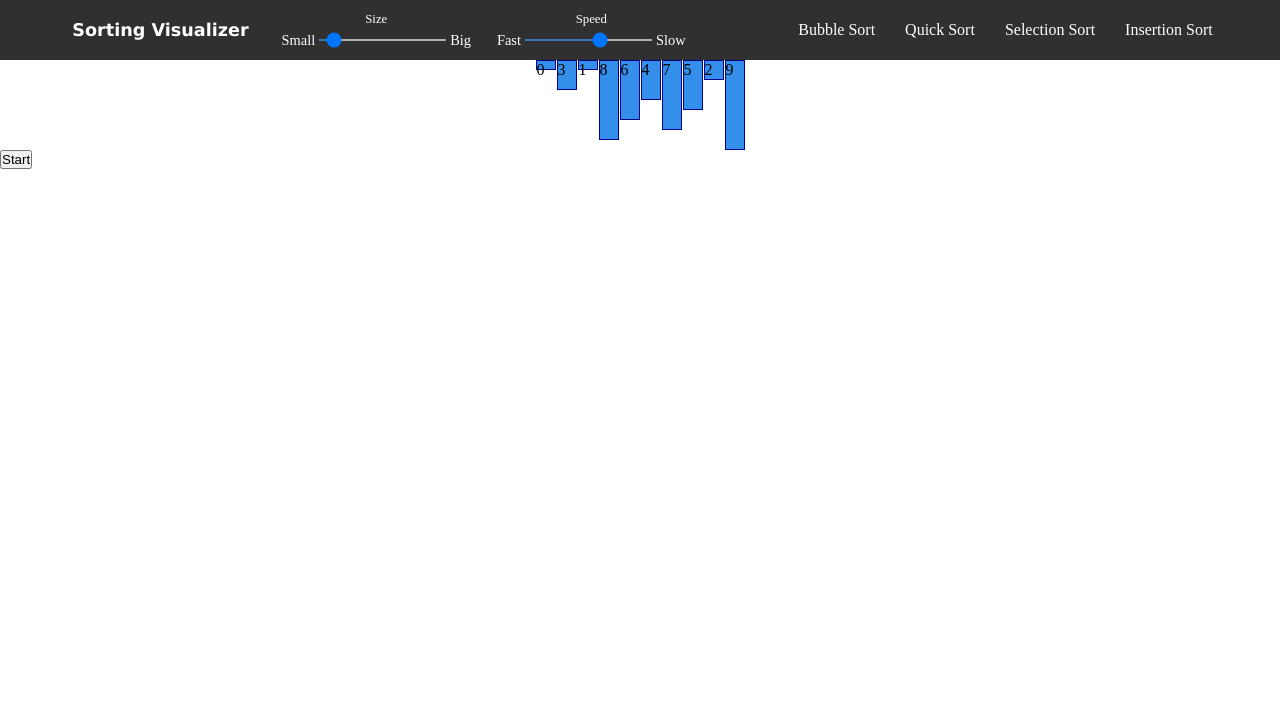
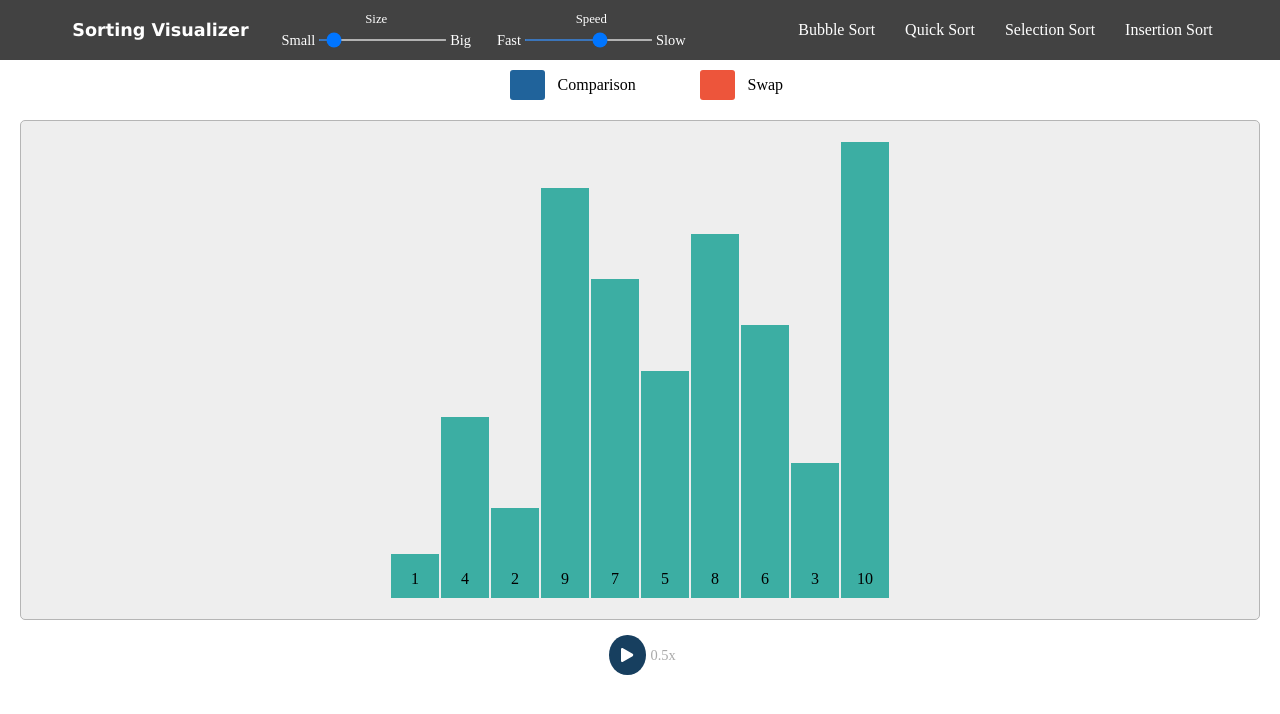
Before and after one commit to bright-fox/sorting-visualizer, a React (Create React App) app: page / in a window 1280 px wide. Shown: the top 714 px of the page. Built offline with nearby package versions, Linux system fonts and the light colour scheme.

Commit message:
Add fontawesome library, Add Controls Component

```diff
--- a/package.json
+++ b/package.json
@@ -3,6 +3,9 @@
   "version": "0.1.0",
   "private": true,
   "dependencies": {
+    "@fortawesome/fontawesome-svg-core": "^1.2.32",
+    "@fortawesome/free-solid-svg-icons": "^5.15.1",
+    "@fortawesome/react-fontawesome": "^0.1.12",
     "@testing-library/jest-dom": "^5.11.5",
     "@testing-library/react": "^11.1.0",
     "@testing-library/user-event": "^12.1.10",
--- a/src/actions/index.js
+++ b/src/actions/index.js
@@ -1,3 +1,5 @@
 export const SIZE = "ARRAY_SIZE"
 export const SPEED = "TRANSITION_SPEED"
 export const SORT = "SORT"
+export const START = "START"
+export const STOP = "STOP"
--- a/src/components/App.js
+++ b/src/components/App.js
@@ -6,10 +6,9 @@ import optionsReducer from '../reducers/optionsReducer'
 
 const App = () => {
     // Initialize options
-    const [state, dispatch] = useReducer(optionsReducer, { size: 10, speed: 0.5, sortAlgo: null })
+    const [state, dispatch] = useReducer(optionsReducer, { size: 10, speed: 0.5, sortAlgo: null, start: false })
     const optionsContextValue = useMemo(() => ({ state, dispatch }), [state, dispatch])
 
-    console.log(state)
     return (
         <OptionsContext.Provider value={optionsContextValue}>
             <Navbar />
--- /dev/null
+++ b/src/components/Controls.css
@@ -0,0 +1,24 @@
+.controls {
+    height: 50px;
+    display: flex;
+    justify-content: center;
+    align-items: center;
+}
+
+.play-button {
+    margin: 5px;
+    padding: 12px;
+    background-color: #173F5F;
+    color: #fff;
+    border: none;
+    border-radius: 100%;
+    font-size: 14px;
+    outline: none;
+    cursor: pointer;
+}
+
+.speed-control {
+    cursor: pointer;
+    color: darkgray;
+    font-size: 0.9rem;
+}
--- /dev/null
+++ b/src/components/Controls.js
@@ -0,0 +1,29 @@
+import React, { useContext } from 'react'
+import { FontAwesomeIcon } from '@fortawesome/react-fontawesome';
+import { faPlay, faPause } from '@fortawesome/free-solid-svg-icons'
+
+import "./Controls.css"
+import OptionsContext from '../contexts/OptionsContext';
+import { START, STOP } from '../actions';
+
+const Controls = ({ setStart }) => {
+    const { state, dispatch } = useContext(OptionsContext)
+
+    // play/pause button handler
+    const handleStart = () => {
+        if (state.sortAlgo === null) return
+
+        dispatch({ type: state.start ? STOP : START })
+    }
+
+    return (
+        <div className="controls">
+            <button onClick={handleStart} className="play-button">
+                <FontAwesomeIcon icon={state.start ? faPause : faPlay} />
+            </button>
+            <div className="speed-control">{state.speed}x</div>
+        </div>
+    )
+}
+
+export default Controls
--- a/src/components/Navbar.css
+++ b/src/components/Navbar.css
@@ -1,5 +1,5 @@
 .navbar {
-    background-color: #303030;
+    background-color: #424242;
     color: #fff;
     display: flex;
     align-items: center;
--- a/src/components/SortingVisualizer.css
+++ b/src/components/SortingVisualizer.css
@@ -1,13 +1,45 @@
+button:hover {
+    filter: brightness(80%)
+}
+
+.legend-container {
+    height: 50px;
+    display: flex;
+    justify-content: center;
+    align-items: center;
+}
+
+.color-container {
+    display: flex;
+    align-items: center;
+    margin: 2vw;
+}
+
+.color-box {
+    width: 35px;
+    height: 30px;
+    border-radius: 3px;
+    margin: 1vw;
+}
+
 .bar-container {
     display: flex;
     justify-content: center;
+    align-items: flex-end;
+    height: 500px;
+    background-color: #eee;
+    border: 1px solid #b5b5b5;
+    border-radius: 5px;
+    padding: 20px;
+    margin: 10px 20px;
 }
 
 .bar {
-    min-height: 10px;
-    width: 20px;
-    background-color: #348feb;
-    border: 1px solid darkblue;
-    margin-left: 0.5px;
-    margin-right: 0.5px;
+    max-width: 50px;
+    background-color: #3CAEA3;
+    border: 1px solid #eee;
+    display: flex;
+    justify-content: center;
+    align-items: flex-end;
+    padding-bottom: 10px;
 }
--- a/src/components/SortingVisualizer.js
+++ b/src/components/SortingVisualizer.js
@@ -1,22 +1,24 @@
 import React, { useContext, useEffect, useState } from "react"
-import { SORT } from "../actions"
+import { SORT, STOP } from "../actions"
 import bubblesort from "../algorithms/bubblesort"
 import OptionsContext from "../contexts/OptionsContext"
+import { shuffleArray, sleep, changeBarColors, calculateHeight } from "../utils"
+import { COMPARE_COLOR, NORMAL_COLOR, SWAP_COLOR } from "../variables"
+import Controls from "./Controls"
+
 import "./SortingVisualizer.css"
-import { shuffleArray, sleep, changeBarColors } from "../utils"
 
 const SortingVisualizer = () => {
     const { state, dispatch } = useContext(OptionsContext)
     const [array, setArray] = useState([])
     const [animations, setAnimations] = useState([])
-    const [start, setStart] = useState(false)
     const [index, setIndex] = useState(0)
 
     // create shuffled array
     useEffect(() => {
         let randomNumbers = []
 
-        for (let i = 0; i < state.size; i++) {
+        for (let i = 1; i <= state.size; i++) {
             randomNumbers.push(i)
         }
 
@@ -34,9 +36,9 @@ const SortingVisualizer = () => {
     // start the sorting animation
     useEffect(() => {
         const colorBars = async () => {
-            if (!start) return
+            if (!state.start) return
             if (index >= animations.length - 1) {
-                setStart(false)
+                dispatch({ type: STOP })
                 return setIndex(0)
             }
 
@@ -45,19 +47,19 @@ const SortingVisualizer = () => {
             const displayedBars = document.querySelectorAll(".bar")
 
             // color change for displaying comparison between two values
-            changeBarColors(displayedBars, animation.comparison, "green")
+            changeBarColors(displayedBars, animation.comparison, COMPARE_COLOR)
             await sleep(200)
 
             if (!animation.swap) {
                 // change color back to the original color
-                changeBarColors(displayedBars, animation.comparison, "blue")
+                changeBarColors(displayedBars, animation.comparison, NORMAL_COLOR)
             } else {
                 // color change to indicate swap of two values
-                changeBarColors(displayedBars, animation.swap, "red")
+                changeBarColors(displayedBars, animation.swap, SWAP_COLOR)
                 await sleep(200)
 
                 // change color back to the original color
-                changeBarColors(displayedBars, animation.swap, "blue")
+                changeBarColors(displayedBars, animation.swap, NORMAL_COLOR)
 
                 // make the actual changes in the array
                 temp = array[animation.swap[0]]
@@ -69,20 +71,34 @@ const SortingVisualizer = () => {
             setIndex(prevIndex => prevIndex + 1)
         }
         colorBars()
-    }, [start, index, animations, array])
+    }, [state.start, index, animations, array, dispatch])
 
-    // Start button handler
-    const handleStart = () => {
-        if (state.sortAlgo === null) return
-        setStart(prevState => !prevState)
+    const renderBars = () => {
+        const width = (1 / array.length) * 100
+
+        return array.map(el => {
+            const height = calculateHeight(el, array.length - 1)
+            return <div key={el.toString()} className="bar" style={{ height: `${height}%`, width: `${width}%` }}>{array.length < 30 ? el : ""}</div>
+        })
     }
 
     return (
         <>
+            <div className="legend-container">
+                <div className="color-container">
+                    <div className="color-box" style={{ backgroundColor: COMPARE_COLOR }} />
+                    <div>Comparison</div>
+                </div>
+
+                <div className="color-container">
+                    <div className="color-box" style={{ backgroundColor: SWAP_COLOR }} />
+                    <div>Swap</div>
+                </div>
+            </div>
             < div className="bar-container" >
-                {array.map(el => <div key={el.toString()} className="bar" style={{ height: (el * 10) + "px" }}>{el}</div>)}
+                {renderBars()}
             </div>
-            <button onClick={handleStart}>{start ? "Stop" : "Start"}</button>
+            <Controls />
         </>
     )
 }
--- a/src/contexts/OptionsContext.js
+++ b/src/contexts/OptionsContext.js
@@ -1,5 +1,5 @@
 import React from "react"
 
-const OptionsContext = React.createContext({size: 10, speed: 0.5})
+const OptionsContext = React.createContext(null)
 
 export default OptionsContext
--- a/src/reducers/optionsReducer.js
+++ b/src/reducers/optionsReducer.js
@@ -1,4 +1,4 @@
-import { SIZE, SORT, SPEED } from "../actions"
+import { SIZE, SORT, SPEED, START, STOP } from "../actions"
 
 const optionsReducer = (state, action) => {
     switch(action.type) {
@@ -8,6 +8,10 @@ const optionsReducer = (state, action) => {
             return {...state, speed: action.payload}
         case SORT:
             return {...state, sortAlgo: action.payload}
+        case START:
+            return {...state, start: true}
+        case STOP:
+            return {...state, start: false}
         default:
             return state
     }
--- a/src/utils/index.js
+++ b/src/utils/index.js
@@ -18,13 +18,22 @@ export function shuffleArray(a) {
 }
 
 /**
- *
- * @param {*} bars Reference to the displayed HTML bars
- * @param {*} indices indices of the bars
- * @param {*} backgroundColor
+ * Changes the colors of the bars
+ * @param {Element} bars Reference to the displayed HTML bars
+ * @param {Array} indices indices of the bars
+ * @param {String} backgroundColor
  */
 export const changeBarColors = (bars, indices, backgroundColor) => {
     for(let i of indices) {
         bars[i].style.backgroundColor = backgroundColor
     }
 }
+
+/**
+ * Calculates the heights for the bars
+ * @param {Number} val
+ * @param {Number} max
+ */
+export const calculateHeight = (val, max) => {
+    return (val / (max + 1)) * 100
+}
--- a/src/variables/index.js
+++ b/src/variables/index.js
@@ -1 +1,4 @@
 export const BUBBLESORT = "bubblesort"
+export const NORMAL_COLOR = "#3CAEA3"
+export const COMPARE_COLOR = "#20639B"
+export const SWAP_COLOR = "#ED553B" // "#F6D55C"
```
Also changed, not shown: 1 other file (tests, documents, lock files or other folders).
